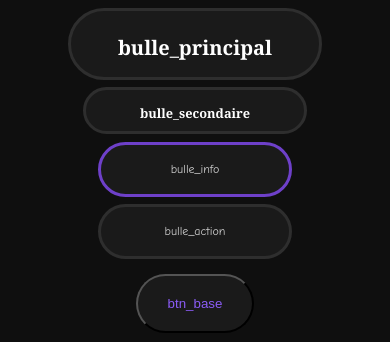
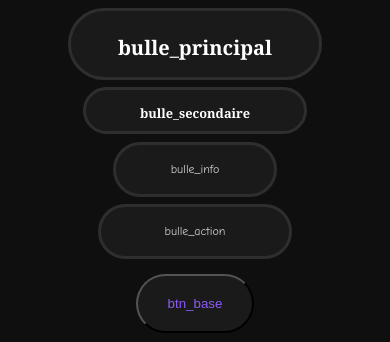
Before and after one commit to jp-kaikyo/dev_base, a plain HTML site: page index.html in a window 390 px wide. In both pictures the pointer is over the element "bulle_info". Shown: the top 342 px of the page. Drawn offline with Linux system fonts and the light colour scheme.

Commit message:
Correction

```diff
--- a/style.css
+++ b/style.css
@@ -220,7 +220,7 @@ a:active {
 /* == hover == */
 
 .bulle_info:hover {
-    border: solid var(--objet-survol);
+    color: var(--objet-survol);
     padding: 3px;
     margin: 2% 16% 2% 16%;
     transition: 1s;
@@ -228,7 +228,8 @@ a:active {
 
 @media(max-width:768px){
     .bulle_info:hover {
-        margin: 2% 24% 2% 24%;
+        color: var(--objet-survol);
+        margin: 2% 28% 2% 28%;
         transition: 1s;
     }
 }
@@ -242,7 +243,8 @@ a:active {
 
 @media(max-width:768px){
     .bulle_action:hover {
-        margin: 2% 24% 2% 24%;
+        color: var(--objet-survol);
+        margin: 2% 28% 2% 28%;
         transition: 1s;
     }
 }
```
